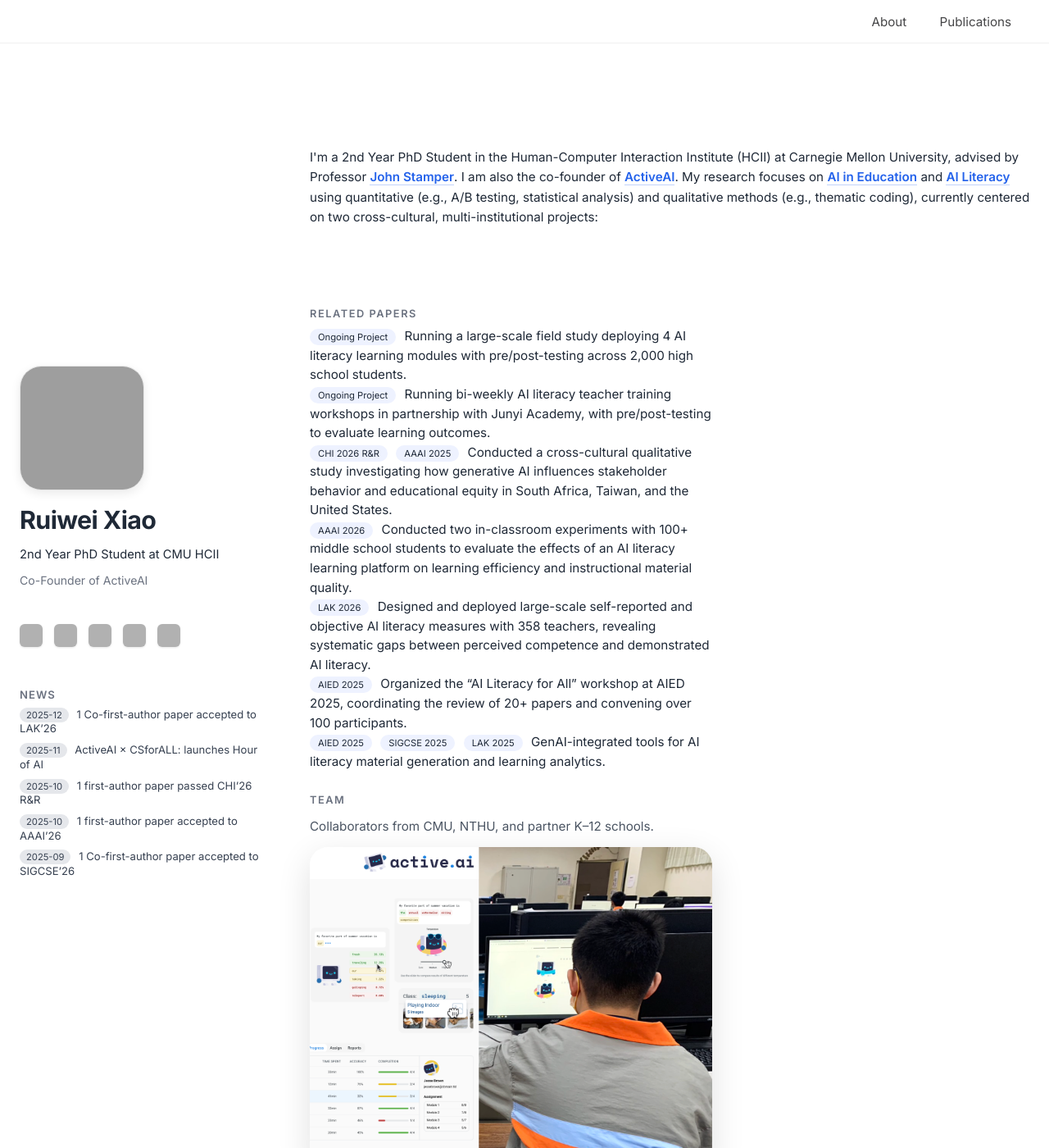
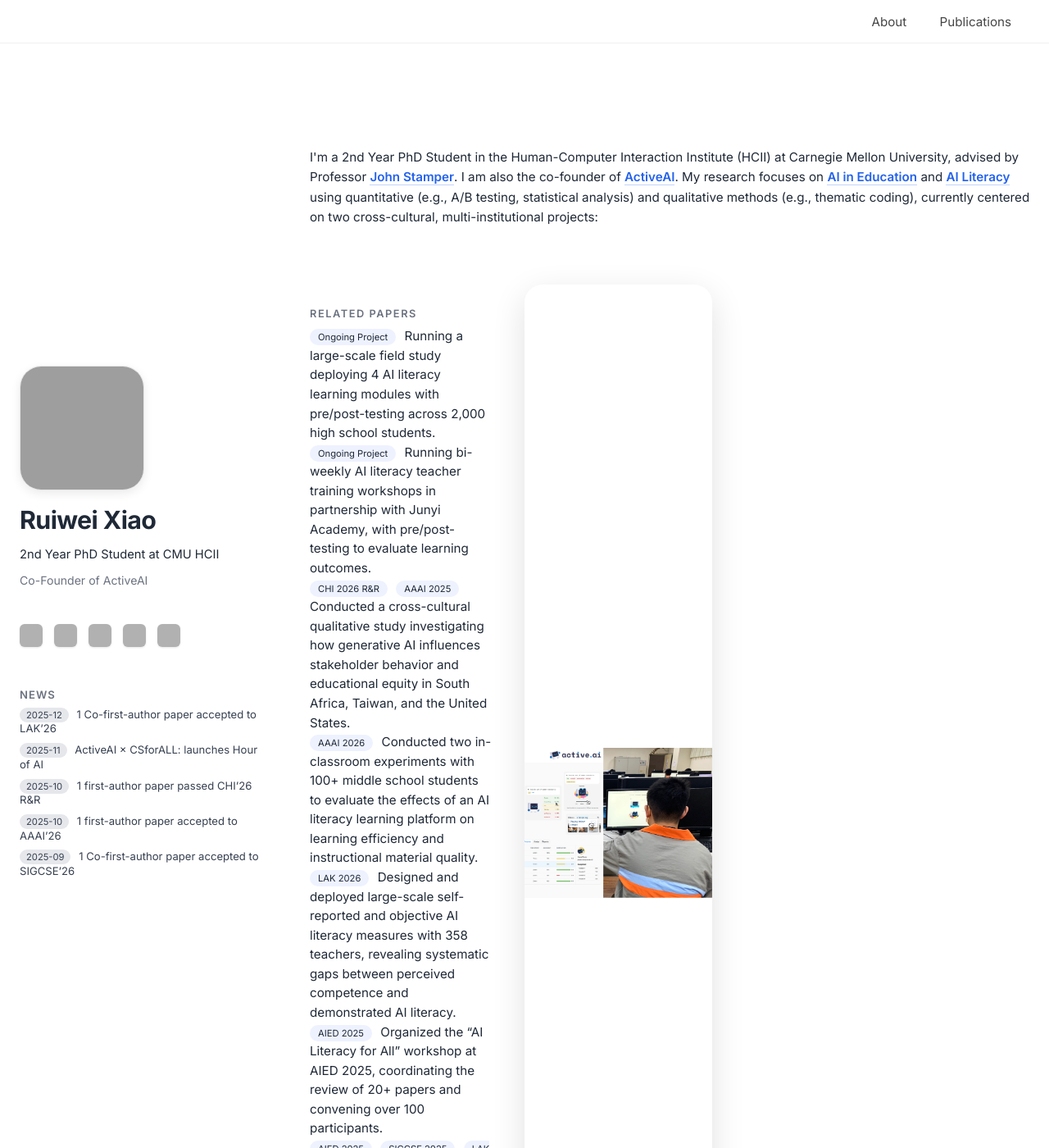
Before and after one commit to ruiwei-xiao/ruiwei-xiao.github.io, a Jekyll site: the page built from index.md, in a window 1280 px wide and 1400 px high. Shown: the whole window at 82% size. Built offline with Jekyll 4.4.1, drawn with Linux system fonts in a browser that asks for light colours; grey boxes are pictures that could not be loaded.

Commit message:
Update style.css

```diff
--- a/assets/css/style.css
+++ b/assets/css/style.css
@@ -677,3 +677,44 @@
 .about-section a:hover {
   border-bottom-color: rgba(37,99,235,0.75);
 }
+
+.project-and-hero {
+  display: flex;
+  gap: 32px;
+  align-items: stretch; /* 关键：左右同高 */
+}
+
+.project-content {
+  flex: 1;
+  display: flex;
+  flex-direction: column;
+}
+
+.hero-media {
+  flex: 1;
+  display: flex;
+}
+
+.hero-media img {
+  width: 100%;
+  height: auto;
+  object-fit: contain;
+}
+
+/* 让 Related Papers 在“剩余高度”内滚动 */
+.related-papers {
+  max-height: 100%;
+  overflow-y: auto;
+  padding-right: 8px; /* 给 scrollbar 留点空间 */
+  margin-bottom: 16px;
+}
+
+/* 可选：更好看的滚动条（WebKit） */
+.related-papers::-webkit-scrollbar {
+  width: 6px;
+}
+
+.related-papers::-webkit-scrollbar-thumb {
+  background: rgba(0,0,0,0.2);
+  border-radius: 4px;
+}
```
